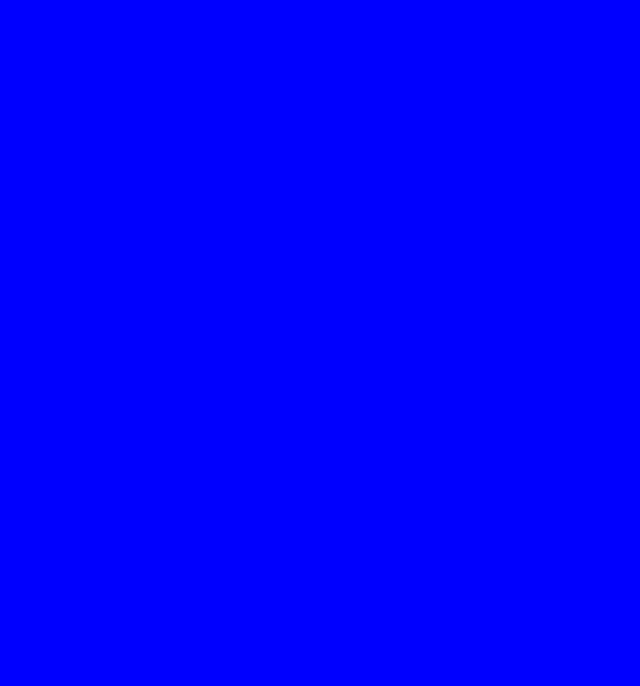
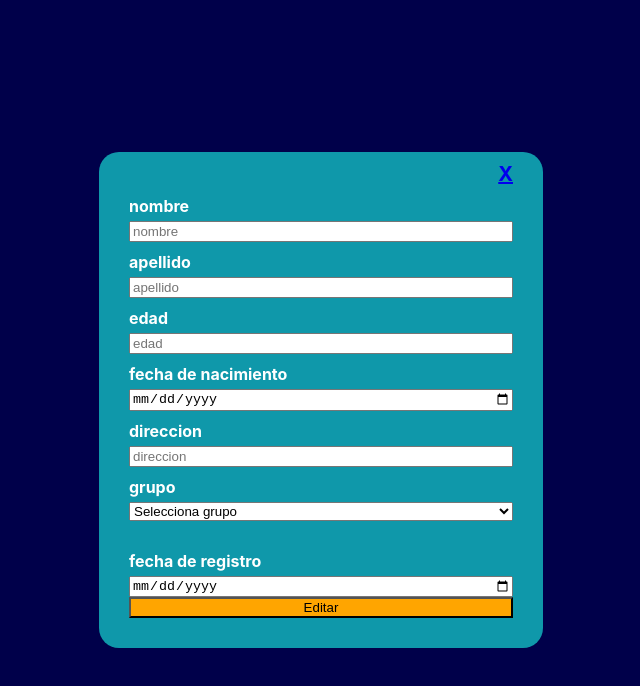
Before and after one commit to carreguz13/indigofront, a React (Create React App) app: page /edit/1 in a window 1280 px wide. Before the commit this address had no page. Shown: the top 686 px of the page, without its empty margins (319-959 px from the left). Built offline with nearby package versions, Linux system fonts and the light colour scheme.

Commit message:
CRUD finished

```diff
--- a/src/App.css
+++ b/src/App.css
@@ -31,6 +31,10 @@ body {
   padding: 10px 30px 30px 30px;
   background-color: rgb(15, 152, 170);
   border-radius: 20px;
+}
+
+.editbtn {
+  background-color: orange;
 }
 
 .form-new div {
--- a/src/App.jsx
+++ b/src/App.jsx
@@ -18,7 +18,7 @@ function App() {
         <Routes>
           <Route path="/" element={<Home />} />
           <Route path="/add" element={<Add />} />
-          <Route path="/edit" element={<Edit />} />
+          <Route path="/edit/:id" element={<Edit />} />
         </Routes>
       </BrowserRouter>
     </div>
--- a/src/pages/add.jsx
+++ b/src/pages/add.jsx
@@ -8,10 +8,12 @@ function Add() {
   const navigate = useNavigate();
   const [inputs, setinputs] = useState({
     nombre: "",
-    apellidos: "",
+    apellido: "",
     edad: "",
     fecha_de_nacimiento: "",
+    direccion: "",
     grupo: "",
+    fecha_de_registro: "",
   });
 
   function change(e) {
@@ -26,9 +28,6 @@ function Add() {
         navigate("/");
       } else if (inputs.grupo === "folklore") {
         await axios.post("http://localhost:3001/folklore", inputs);
-        navigate("/");
-      } else if (inputs.grupo === "ballet") {
-        await axios.post("http://localhost:3001/ballet", inputs);
         navigate("/");
       } else {
         alert("seleciona");
@@ -53,16 +52,43 @@ function Add() {
           onChange={change}
           name="nombre"
         />
+        <label>apellido</label>
+        <input
+          type="text"
+          placeholder="apellido"
+          onChange={change}
+          name="apellido"
+        />
 
         <label>edad</label>
         <input type="number" placeholder="edad" onChange={change} name="edad" />
+        <label>fecha de nacimiento</label>
+        <input
+          type="date"
+          placeholder="fecha de nacimiento"
+          onChange={change}
+          name="fecha_de_nacimiento"
+        />
+        <label>direccion</label>
+        <input
+          type="text"
+          placeholder="direccion"
+          onChange={change}
+          name="direccion"
+        />
         <label>grupo</label>
         <select onChange={change} name="grupo">
           <option>Selecciona grupo</option>
           <option value="bellyDance">bellyDance</option>
           <option value="folklore">folklore</option>
-          <option value="ballet">ballet</option>
         </select>
+        <label>fecha de registro</label>
+        <input
+          type="date"
+          placeholder="fecha de registro"
+          onChange={change}
+          name="fecha_de_registro"
+        />
         <button onClick={registrar}>Registrar</button>
       </form>
     </div>
--- a/src/pages/edit.jsx
+++ b/src/pages/edit.jsx
@@ -1,10 +1,47 @@
+import { useState } from "react";
 import React from "react";
-import { Link } from "react-router-dom";
 import "../App.css";
+import axios from "axios";
+import { Link, useLocation, useNavigate } from "react-router-dom";
 
-function EditForm() {
+function Edit() {
+  const navigate = useNavigate();
+  const [inputs, setinputs] = useState({
+    nombre: "",
+    apellido: "",
+    edad: "",
+    fecha_de_nacimiento: "",
+    direccion: "",
+    grupo: "",
+    fecha_de_registro: "",
+  });
+
+  function change(e) {
+    setinputs((prev) => ({ ...prev, [e.target.name]: e.target.value }));
+  }
+
+  const location = useLocation();
+  const alumnoid = location.pathname.split("/")[2];
+
+  async function editar(e) {
+    e.preventDefault();
+    try {
+      if (inputs.grupo === "bellyDance") {
+        await axios.put("http://localhost:3001/bellydance/" + alumnoid, inputs);
+        navigate("/");
+      } else if (inputs.grupo === "folklore") {
+        await axios.put("http://localhost:3001/folklore/" + alumnoid, inputs);
+        navigate("/");
+      } else {
+        alert("seleciona");
+      }
+    } catch (err) {
+      console.log(err);
+    }
+  }
+
   return (
-    <div className="main-newEditar">
+    <div className="main-newRegister">
       <form className="form-new">
         <div>
           <h1>
@@ -12,19 +49,55 @@ function EditForm() {
           </h1>
         </div>
         <label>nombre</label>
-        <input type="text" placeholder="nombre" />
+        <input
+          type="text"
+          placeholder="nombre"
+          onChange={change}
+          name="nombre"
+        />
+        <label>apellido</label>
+        <input
+          type="text"
+          placeholder="apellido"
+          onChange={change}
+          name="apellido"
+        />
+
         <label>edad</label>
-        <input type="number" placeholder="edad" />
+        <input type="number" placeholder="edad" onChange={change} name="edad" />
+        <label>fecha de nacimiento</label>
+        <input
+          type="date"
+          placeholder="fecha de nacimiento"
+          onChange={change}
+          name="fecha_de_nacimiento"
+        />
+        <label>direccion</label>
+        <input
+          type="text"
+          placeholder="direccion"
+          onChange={change}
+          name="direccion"
+        />
         <label>grupo</label>
-        <select placeholder="grupo">
-          <option value="">folklore</option>
-          <option value="">bellyDance</option>
-          <option value="">ballet</option>
+        <select onChange={change} name="grupo">
+          <option>Selecciona grupo</option>
+          <option value="bellyDance">bellyDance</option>
+          <option value="folklore">folklore</option>
         </select>
-        <button>Registrar</button>
+        <label>fecha de registro</label>
+        <input
+          type="date"
+          placeholder="fecha de registro"
+          onChange={change}
+          name="fecha_de_registro"
+        />
+        <button className="editbtn" onClick={editar}>
+          Editar
+        </button>
       </form>
     </div>
   );
 }
 
-export default EditForm;
+export default Edit;
--- a/src/pages/home.jsx
+++ b/src/pages/home.jsx
@@ -8,7 +8,6 @@ function Home() {
   const [select, setselect] = useState("bellyDance");
   const [bellydance, setbellydance] = useState([]);
   const [folklore, setfolklore] = useState([]);
-  const [ballet, setballet] = useState([]);
 
   async function getDataBellydance() {
     try {
@@ -28,19 +27,9 @@ function Home() {
     }
   }
 
-  async function getDataballet() {
-    try {
-      const res = await axios.get("http://localhost:3001/ballet");
-      setballet(res.data);
-    } catch (err) {
-      console.log(err);
-    }
-  }
-
   useEffect(() => {
     getDataBellydance();
     getDatafolklore();
-    getDataballet();
   }, []);
 
   // funcion que elimina a usuario de bellydance
@@ -84,7 +73,7 @@ function Home() {
             <tr>
               <th>Id</th>
               <th>Nombre</th>
-              <th>Apellidos</th>
+              <th>Apellido</th>
               <th>Edad</th>
               <th>Fecha de nacimiento</th>
               <th>Dirección</th>
@@ -101,18 +90,22 @@ function Home() {
                   <tr key={users.id}>
                     <td>{users.id}</td>
                     <td>{users.nombre}</td>
-                    <td>{users.apellidos}</td>
+                    <td>{users.apellido}</td>
                     <td>{users.edad}</td>
-                    <td>{users.fecha_de_nacimiento}</td>
+                    <td>
+                      {new Date(users.fecha_de_nacimiento).toLocaleDateString()}
+                    </td>
                     <td>{users.direccion}</td>
                     <td>{users.grupo}</td>
-                    <td>{users.fecha_de_registro}</td>
+                    <td>
+                      {new Date(users.fecha_de_registro).toLocaleDateString()}
+                    </td>
                     <td>
                       <button>Enviar link de pago</button>
                     </td>
                     <td>
                       <button>
-                        <Link to={"/edit"}>Editar alumno</Link>
+                        <Link to={`/edit/${users.id}`}>Editar alumno</Link>
                       </button>
                       <button onClick={() => handleDeleteBellydance(users.id)}>
                         eliminar
@@ -128,14 +121,22 @@ function Home() {
                   <tr key={users.id}>
                     <td>{users.id}</td>
                     <td>{users.nombre}</td>
+                    <td>{users.apellido}</td>
                     <td>{users.edad}</td>
+                    <td>
+                      {new Date(users.fecha_de_nacimiento).toLocaleDateString()}
+                    </td>
+                    <td>{users.direccion}</td>
                     <td>{users.grupo}</td>
+                    <td>
+                      {new Date(users.fecha_de_registro).toLocaleDateString()}
+                    </td>
                     <td>
                       <button>Enviar link de pago</button>
                     </td>
                     <td>
                       <button>
-                        <Link to={"/edit"}>Editar alumno</Link>
+                        <Link to={`/edit/${users.id}`}>Editar alumno</Link>
                       </button>
                       <button onClick={() => handleDeleteFolklore(users.id)}>
                         eliminar
```
